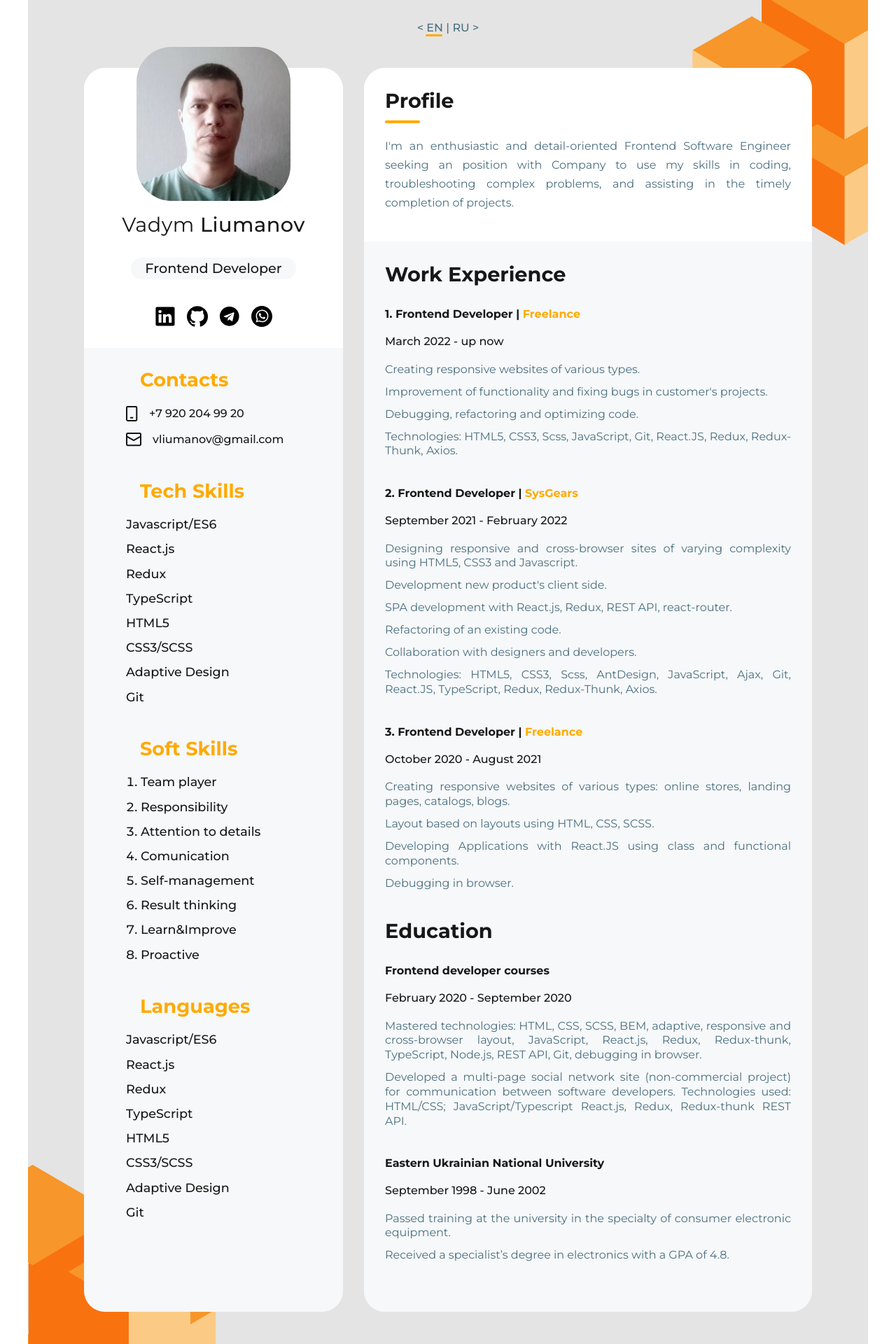
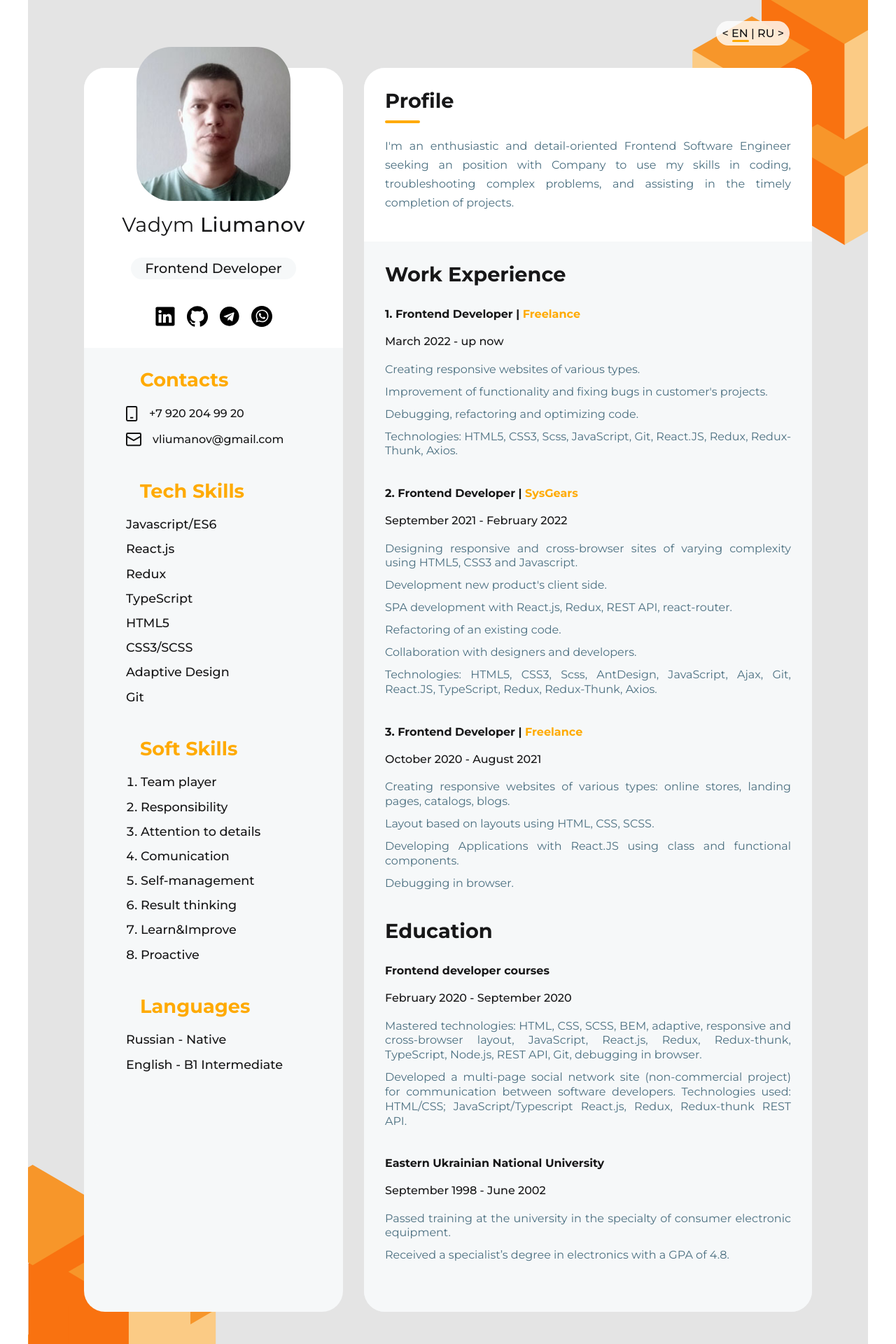
Before and after one commit to Vadym-Liumanov/resume-liumanov, a React (Create React App) app: page / in a window 1280 px wide. Shown: the top 1920 px of the page at 70% size. Built offline with nearby package versions, Linux system fonts and the light colour scheme.

Commit message:
Design and location of the language switch button was improved. A section with languages has been added to the About component.

```diff
--- a/src/components/asideBblock/AsideBlock.jsx
+++ b/src/components/asideBblock/AsideBlock.jsx
@@ -5,7 +5,7 @@ import Person from "./person/Person"
 
 // import "./styles.css"
 
-const AsideBlock = ({ person, contacts, techSkills, softSkills }) => {
+const AsideBlock = ({ person, contacts, techSkills, softSkills, languagesList }) => {
 
   return (
     <div className="aside-block column-container">
@@ -14,6 +14,7 @@ const AsideBlock = ({ person, contacts, techSkills, softSkills }) => {
         contacts={contacts}
         techSkills={techSkills}
         softSkills={softSkills}
+        languagesList={languagesList}
       />
     </div>
   )
--- a/src/components/asideBblock/about/About.jsx
+++ b/src/components/asideBblock/about/About.jsx
@@ -6,13 +6,15 @@ import { email as emailIcon, phone as phoneIcon } from '../../../images/icons'
 
 // import "./styles.css"
 
-const About = ({ contacts, techSkills, softSkills }) => {
+const About = ({ contacts, techSkills, softSkills, languagesList }) => {
 
-  const techSkillsList = skillsOutput(techSkills.list)
-  const softSkillsList = skillsOutput(softSkills.list)
+  const techSkillsList = skillsOutput(techSkills.list, 'skillName')
+  const softSkillsList = skillsOutput(softSkills.list, 'skillName')
+  const renderedLanguagesList = skillsOutput(languagesList.list, 'language')
 
   return (
     <section className="about">
+
       <div className="about__contacts">
         <h4 className="about__header accented-header">{contacts.header}</h4>
         <div className="about__contacts-link">
@@ -24,22 +26,25 @@ const About = ({ contacts, techSkills, softSkills }) => {
           <a href="mailto:vliumanov@gmail.com">vliumanov@gmail.com</a>
         </div>
       </div>
+
       <div className="about__skills">
         <h4 className="about__header accented-header">{techSkills.header}</h4>
         <ul className="about__skills-list">
           {techSkillsList}
         </ul>
       </div>
+
       <div className="about__skills">
         <h4 className="about__header accented-header">{softSkills.header}</h4>
         <ol className="about__skills-list">
           {softSkillsList}
         </ol>
       </div>
+
       <div className="about__skills">
-        <h4 className="about__header accented-header">{"Languages"}</h4>
+        <h4 className="about__header accented-header">{languagesList.header}</h4>
         <ul className="about__skills-list">
-          {techSkillsList}
+          {renderedLanguagesList}
         </ul>
       </div>
 
--- a/src/components/languageBlock/styles.css
+++ b/src/components/languageBlock/styles.css
@@ -1,14 +1,38 @@
 .language-block {
   display: flex;
-  justify-content: center;
+  justify-content: flex-end;
   align-items: center;
   color: var(--lightblack);
+}
+
+@media (min-width: 479px) {
+  .language-block {
+    padding-right: 0.5em;
+  }
+}
+
+@media (min-width: 768px) {
+  .language-block {
+    padding-right: 2em;
+  }
 }
 
 .language-btn__en,
 .language-btn__ru {
   font-weight: 500;
   position: relative;
+
+  padding: 8px;
+  border-radius: 30px;
+}
+
+@media (min-width: 992px) {
+
+  .language-btn__en,
+  .language-btn__ru {
+    background-color: rgb(255 255 255 / 80%);
+    color: var(--black);
+  }
 }
 
 .language-btn__en::after,
@@ -25,9 +49,9 @@
 }
 
 .language-btn__en::after {
-  left: 0.8em;
+  left: 1.4em;
 }
 
 .language-btn__ru::after {
-  right: 0.9em;
+  right: 1.4em;
 }
--- a/src/css/main.css
+++ b/src/css/main.css
@@ -56,7 +56,7 @@ body {
 }
 
 .row-wrapper.top-row {
-    margin-bottom: 3em;
+    margin-bottom: 2em;
 }
 
 .row-wrapper.middle-row {
--- a/src/helpers/languages.js
+++ b/src/helpers/languages.js
@@ -99,7 +99,7 @@ const languages = {
         },
         {
           id: "2",
-          language: "English - Intermediate B1"
+          language: "English - B1 Intermediate"
         },
       ]
     },
@@ -267,15 +267,15 @@ const languages = {
     },
 
     languagesList: {
-      header: "Languages",
+      header: "Языки",
       list: [
         {
           id: "1",
-          language: "Russian - Native"
+          language: "Русский - Родной"
         },
         {
           id: "2",
-          language: "English - Intermediate B1"
+          language: "Английский - B1 Средний"
         },
       ]
     },
--- a/src/pages/main/Main.jsx
+++ b/src/pages/main/Main.jsx
@@ -24,7 +24,7 @@ const Main = () => {
     setLngData(() => languages[lng])
   }, [lng])
 
-  const { person, contacts, techSkills, softSkills, profile, experience, education } = lngData
+  const { person, contacts, techSkills, softSkills, languagesList, profile, experience, education } = lngData
 
   return (
     <>
@@ -42,6 +42,7 @@ const Main = () => {
             contacts={contacts}
             techSkills={techSkills}
             softSkills={softSkills}
+            languagesList={languagesList}
           />
           <MainBlock
             profile={profile}
--- a/src/utils/renderTextArr.js
+++ b/src/utils/renderTextArr.js
@@ -28,8 +28,8 @@ export const listOutput = (list) => {
   })
 }
 
-export const skillsOutput = (skillsList) => skillsList.map((skill) => {
+export const skillsOutput = (skillsList, skillName) => skillsList.map((skill) => {
   return (
-    <li key={skill.id} className="about__skills-list-item">{skill.skillName}</li>
+    <li key={skill.id} className="about__skills-list-item">{skill[skillName]}</li>
   )
 })
```
